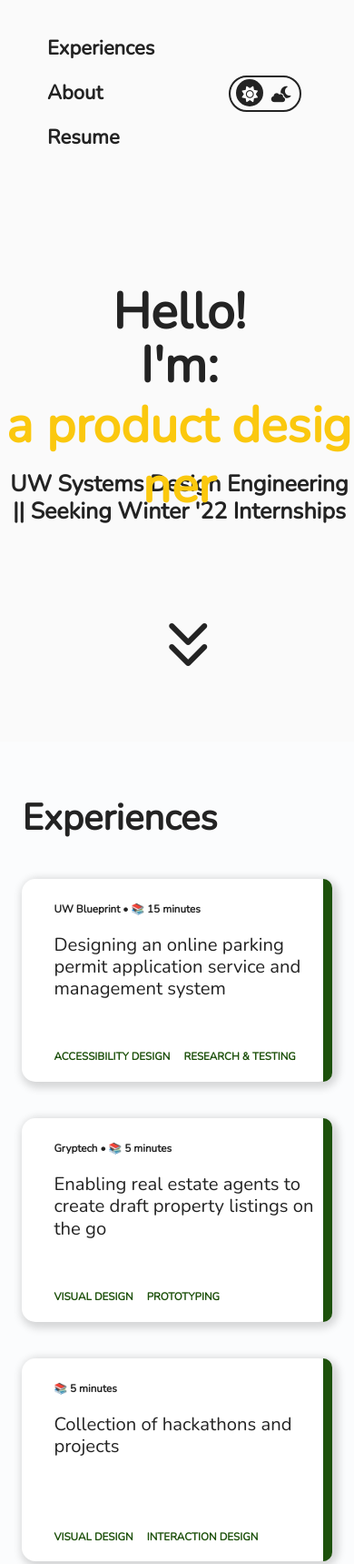
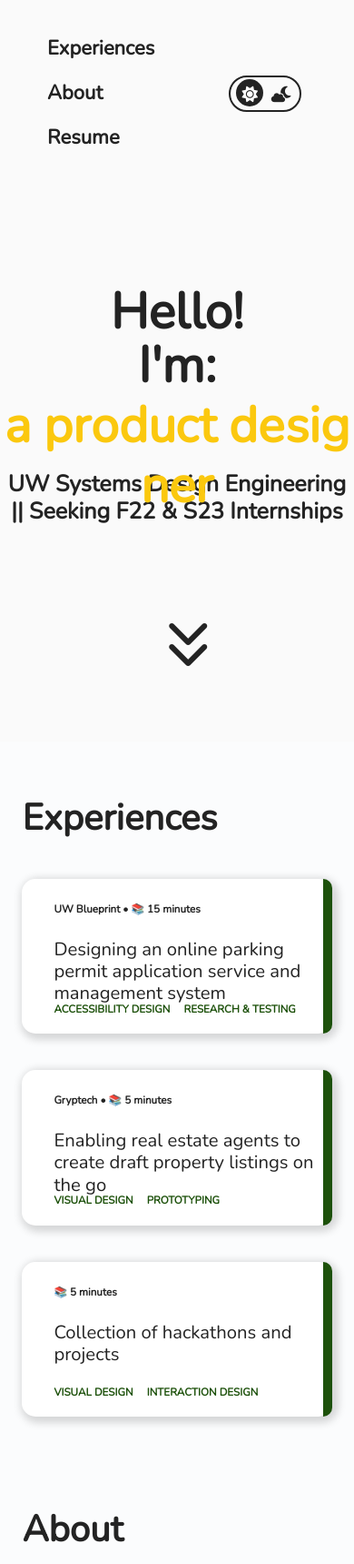
Before and after one commit to andyleemk/andylee.mk, a website: page index.html in a window 390 px wide. Shown: the top 1719 px of the page at 91% size. Drawn offline with nearby package versions, Linux system fonts and the light colour scheme.

Commit message:
F22 update

```diff
--- a/index.html
+++ b/index.html
@@ -101,13 +101,17 @@
     <div class="container-fluid">
         <div class="intro">
             <div class ="introBody">
-                <h1>Hello!</h1>
-                <h1 class="ml9">I'm:<span class="spacing">&nbsp</span>
-                    <span class="letters letters-1" style="position: absolute;">Andy Lee</span>
-                    <span class="letters letters-2" style="position: absolute;">a product designer</span>
-                    <span class="letters letters-3" style="position: absolute;">a web developer</span>
-                </h1>
-                <h2>UW Systems Design Engineering || Seeking Winter '22 Internships</h2>
+                <div>
+                    <h1>Hello!</h1>
+                    <h1 class="ml9">I'm:<span class="spacing">&nbsp</span>
+                        <span class="letters letters-1" style="position: absolute;">Andy Lee</span>
+                        <span class="letters letters-2" style="position: absolute;">a product designer</span>
+                        <span class="letters letters-3" style="position: absolute;">an aspiring PM</span>
+                    </h1>
+                </div>
+                <div>
+                    <h2>UW Systems Design Engineering || Seeking F22 & S23 Internships</h2>
+                </div>
             </div>
 
             <div class="arrowContainer bounce">
@@ -128,7 +132,7 @@
                         <div class="header">
                             <div style="margin-right: 55px;"><p>UW Blueprint • 📚 15 minutes</p></div>
                         </div>
-                        <div class="body" style="width: 45%;">
+                        <div class="body" style="width: 46%;">
                             <h1>Designing an online parking permit application service and management system</h1>
                         </div>
                         <div class="footer design">
@@ -147,7 +151,7 @@
                         <div class="header">
                             <div style="margin-right: 55px;"><p>Gryptech • 📚 5 minutes</p></div>
                         </div>
-                        <div class="body" style="width: 40%;">
+                        <div class="body" style="width: 46%;">
                             <h1>Enabling real estate agents to create draft property listings on the go</h1>
                         </div>
                         <div class="footer design">
@@ -166,7 +170,7 @@
                         <div class="header">
                             <div style="margin-right: 55px;"><p>📚 5 minutes</p></div>
                         </div>
-                        <div class="body" style="width: 40%;">
+                        <div class="body" style="width: 46%;">
                             <h1>Collection of hackathons and projects</h1>
                         </div>
                         <div class="footer design">
@@ -263,14 +267,14 @@
                 </div> -->
             <!-- </div> -->
 
-            <div class="about" id="about" data-aos="fade-up" data-aos-offset="100" data-aos-duration="400">
+            <div class="about" id="about" data-aos="fade-up" data-aos-duration="400">
                 <h1>About</h1>
                 <div class="aboutContainer">
                     <div>
                         <p class="aboutText">
-                              Hello! I'm Andy Lee! I'm currently a second-year student studying Systems Design Engineering at the University of Waterloo!
-                              I've previously interned <a href="https://www.harled.ca/" target="_blank">@Harled</a> as a software product engineer and currently volunteer <a href="https://uwblueprint.org/" target="_blank">@UW Blueprint</a> as a product designer!
-                              During my free time, you can catch me hanging out at the climbing/bouldering wall 🧗, searching for and conquering the most elusive hiking trails ⛰️, or adding to my 500+ hour playtime in Super Smash Bros Ultimate
+                              Hello! I'm Andy Lee! I'm currently a third-year student studying Systems Design Engineering at the University of Waterloo!
+                              I've currently interning at <a href="https://www.questrade.com/home" target="_blank">@Questrade</a> as a UX Researcher and currently volunteer <a href="https://uwblueprint.org/" target="_blank">@UW Blueprint</a> as a product designer!
+                              During my free time, you can catch me hanging out at the climbing/bouldering wall 🧗, searching for and conquering the most elusive hiking trails ⛰️, or adding to my 700+ hour playtime in Super Smash Bros Ultimate
                             (<span class="SSBU"><img class="SBBUIcon" src="assets/180px-LucasHeadSSBUWebsite.png" onclick="playAudio('assets/lucas_voice_clip.wav')"></img></span> /
                             <span class="SSBU"><img class="SBBUIcon" src="assets/180px-ShulkHeadSSBUWebsite.png" onclick="playAudio('assets/shulk_voice_clip.wav')"></img></span>) !
                         </p>
@@ -281,8 +285,8 @@
                 </div>
             </div>
 
-            <div class="footer">
-                <div class="footerContainer" data-aos="fade-up" data-aos-offset="100" data-aos-duration="300">
+            <div class="footer" data-aos="fade-up" data-aos-duration="300">
+                <div class="footerContainer">
                     <div class="footerDiv"><a class="resumeLink" href="assets/Andy_Lee_Resume_2022.pdf" target="_blank">View Resume</a></div>
                     <div class="footerDiv">
                         <div class="footerIcons">
--- a/styles.scss
+++ b/styles.scss
@@ -166,6 +166,7 @@ body {
           font-weight: 100;
           font-size: 2.5vw;
           margin-bottom: 12.5px;
+          margin-top: 55px;
         }
 
         p {
@@ -386,7 +387,7 @@ body {
       .aboutText {
         font-family: 'Nunito', sans-serif;
         font-weight: 500;
-        font-size: 1.47vw;
+        font-size: 25px;
         padding-right: 25px;
         color: var(--font-colour);
 
@@ -608,6 +609,8 @@ nav {
     position: absolute;
     left: 150px;
     padding-top: 165px;
+    width: 100%;
+
     h1, h2 {
     font-family: 'Nunito', sans-serif;
     font-weight: 900;
@@ -718,7 +721,7 @@ nav {
     .body {
 
       h1 {
-      margin-top: 40px !important;
+      margin-top: 55px !important;
       }
     }
 
@@ -776,7 +779,7 @@ nav {
   }
 
   .introBody {
-    left: 5px !important;
+    left: 0px !important;
     padding-top: 120px !important;
 
     h1, h2 {
@@ -815,13 +818,14 @@ nav {
 
     .aboutText {
       font-size: 20px !important;
+      padding-right: 0px !important;
       text-align: center;
     }
   }
 
   .csContainer {
 
-    padding-top: 65.5% !important;
+    padding-top: 50% !important;
 
     .csImage {
       display: none;
@@ -859,4 +863,11 @@ nav {
       font-size: 55px !important;
     }
   }
+  .csContainer {
+    .body {
+      h1 {
+        margin-top: 45px !important;
+      }
+    }
+  }
 }
```
Also changed, not shown: package.json (added, +28 -0 lines), styles.css, 3 other files.
